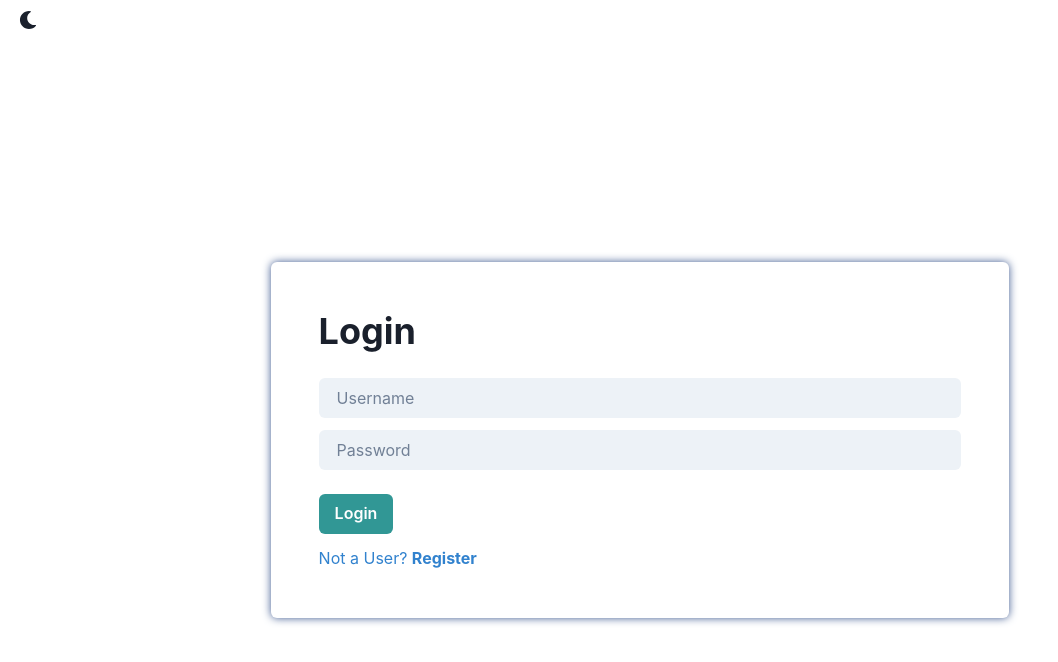
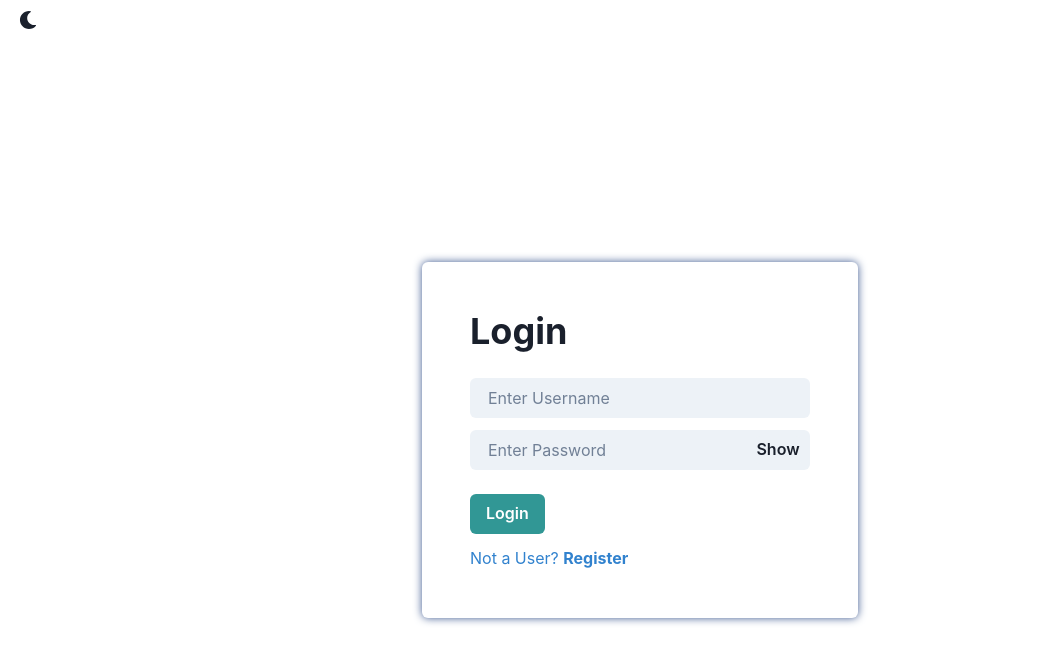
Before and after one commit to gtanda/chat-app, a React (Create React App) app in the folder client/: page / in a window 1280 px wide. Shown: the top 662 px of the page, without its empty margins (0-1058 px from the left). Built offline with nearby package versions, Linux system fonts and the light colour scheme.

Commit message:
setting up show/hide password

```diff
--- a/client/src/components/Login.js
+++ b/client/src/components/Login.js
@@ -1,14 +1,26 @@
-import {Button, Flex, FormControl, FormLabel, Heading, Input, Text, FormErrorMessage} from "@chakra-ui/react";
+import {
+    Button,
+    Flex,
+    FormControl,
+    Heading,
+    Input,
+    Text,
+    FormErrorMessage,
+    InputGroup,
+    InputRightElement
+} from "@chakra-ui/react";
 import {useDispatch} from "react-redux";
 import {changeView} from "../features/indexView/indexView";
 import {useRef, useState} from "react";
-import {redirect, useNavigate} from "react-router-dom";
+import {useNavigate} from "react-router-dom";
 import authService from "../services/auth";
 
 const Login = () => {
     const [username, setUsername] = useState("");
     const [password, setPassword] = useState("");
-    const [isError, setIsError] = useState(false);    const dispatch = useDispatch();
+    const [show, setShow] = useState(false);
+    const [isError, setIsError] = useState(false);
+    const dispatch = useDispatch();
     const navigate = useNavigate();
     const timerId = useRef(null);
 
@@ -35,10 +47,16 @@ const Login = () => {
             <Flex direction="column" shadow={"0 0 0.5em hsl(220deg 40% 40%)"} p={12} rounded={6}>
                 <Heading mb={6}>Login</Heading>
                 <FormControl isInvalid={isError}>
-                    <Input placeholder={"Username"} variant={"filled"} mb={3} type={"input"}
+                    <Input placeholder={"Enter Username"} variant={"filled"} mb={3} type={"input"}
                            onChange={(e) => setUsername(e.target.value.trim())}/>
-                    <Input placeholder={"Password"} variant={"filled"} mb={6} type={"password"}
-                           onChange={(e) => setPassword(e.target.value.trim())}/>
+                    <InputGroup size="md">
+                        <Input placeholder={"Enter Password"} variant={"filled"} pr={"4.5rem"} mb={6}
+                               type={show ? "text" : "password"}
+                               onChange={(e) => setPassword(e.target.value.trim())}/>
+                        <InputRightElement>
+                            <Button h="1.75rem" pr={"1.5rem"} pl={"1.5rem"} mr={"1.5rem"} size="md" onClick={() => setShow(!show)}>Show </Button>
+                        </InputRightElement>
+                    </InputGroup>
                     <Button onClick={handleLogin} colorScheme={"teal"} mb={3}>Login</Button>
                     <Text _hover={{cursor: "pointer"}} onClick={() => dispatch(changeView())} color={"blue.500"}>Not a
                         User? <strong>Register</strong></Text>
--- a/client/src/components/Register.js
+++ b/client/src/components/Register.js
@@ -1,4 +1,7 @@
-import {Button, Flex, FormControl, FormErrorMessage, Heading, Input, Text} from "@chakra-ui/react";
+import {
+    Button, Flex, FormControl, FormErrorMessage, Heading, Input, InputRightElement, Text,
+    InputGroup
+} from "@chakra-ui/react";
 import {useDispatch} from "react-redux";
 import {changeView} from "../features/indexView/indexView";
 import {useRef, useState} from "react";
@@ -8,6 +11,7 @@ import auth from "../services/auth";
 const Register = () => {
     const [username, setUsername] = useState("");
     const [password, setPassword] = useState("");
+    const [show, setShow] = useState(false);
     const [isError, setIsError] = useState(false);
     const dispatch = useDispatch();
     const timerId = useRef(null);
@@ -15,7 +19,7 @@ const Register = () => {
     const handleRegister = async (e) => {
         e.preventDefault();
         const userCheck = username.replace(/\s/g, ''); // remove whitespace
-        if (!userCheck || !password || !userCheck.match( /^[a-zA-Z0-9]+$/)|| !password.match(/^(?=.*\d)(?=.*[a-z])(?=.*[A-Z]).{6,20}$/)) {
+        if (!userCheck || !password || !userCheck.match(/^[a-zA-Z0-9]+$/) || !password.match(/^(?=.*\d)(?=.*[a-z])(?=.*[A-Z]).{6,20}$/)) {
             setIsError(true);
             clearTimeout(timerId.current);
             timerId.current = setTimeout(() => {
@@ -35,13 +39,22 @@ const Register = () => {
                 <FormControl isInvalid={isError}>
                     <Input placeholder={"Username"} variant={"filled"} mb={3} type={"email"}
                            onChange={(e) => setUsername(e.target.value.trim())}/>
-                    <Input placeholder={"Password"} variant={"filled"} mb={6} type={"password"}
-                           onChange={(e) => setPassword(e.target.value.trim())}/>
+                    <InputGroup size={"md"}>
+                        <Input placeholder={"Password"} variant={"filled"} mb={6} type={show ? "text" : "password"}
+                               onChange={(e) => setPassword(e.target.value.trim())}/>
+                        <InputRightElement>
+                            <Button h="1.75rem" pr={"1.5rem"} pl={"1.5rem"} mr={"1.5rem"} size="md"
+                                    onClick={() => setShow(!show)}>Show </Button>
+                        </InputRightElement>
+                    </InputGroup>
                     <Button colorScheme={"teal"} mb={3} onClick={handleRegister}>Register</Button>
                     <Text _hover={{cursor: "pointer"}} onClick={() => dispatch(changeView())} color={"blue.500"}>Already
                         a
                         user? <strong>Login</strong></Text>
-                    {isError ? <FormErrorMessage>Valid Username (<strong>Alphanumeric only</strong>) and Password (<strong>Must contain 1 digit, uppercase and lowercase character, and be between 6 to 20 characters</strong>) required.</FormErrorMessage> : null}
+                    {isError ?
+                        <FormErrorMessage>Valid Username (<strong>Alphanumeric only</strong>) and Password (<strong>Must
+                            contain 1 digit, uppercase and lowercase character, and be between 6 to 20
+                            characters</strong>) required.</FormErrorMessage> : null}
                 </FormControl>
             </Flex>
         </Flex>);
```
